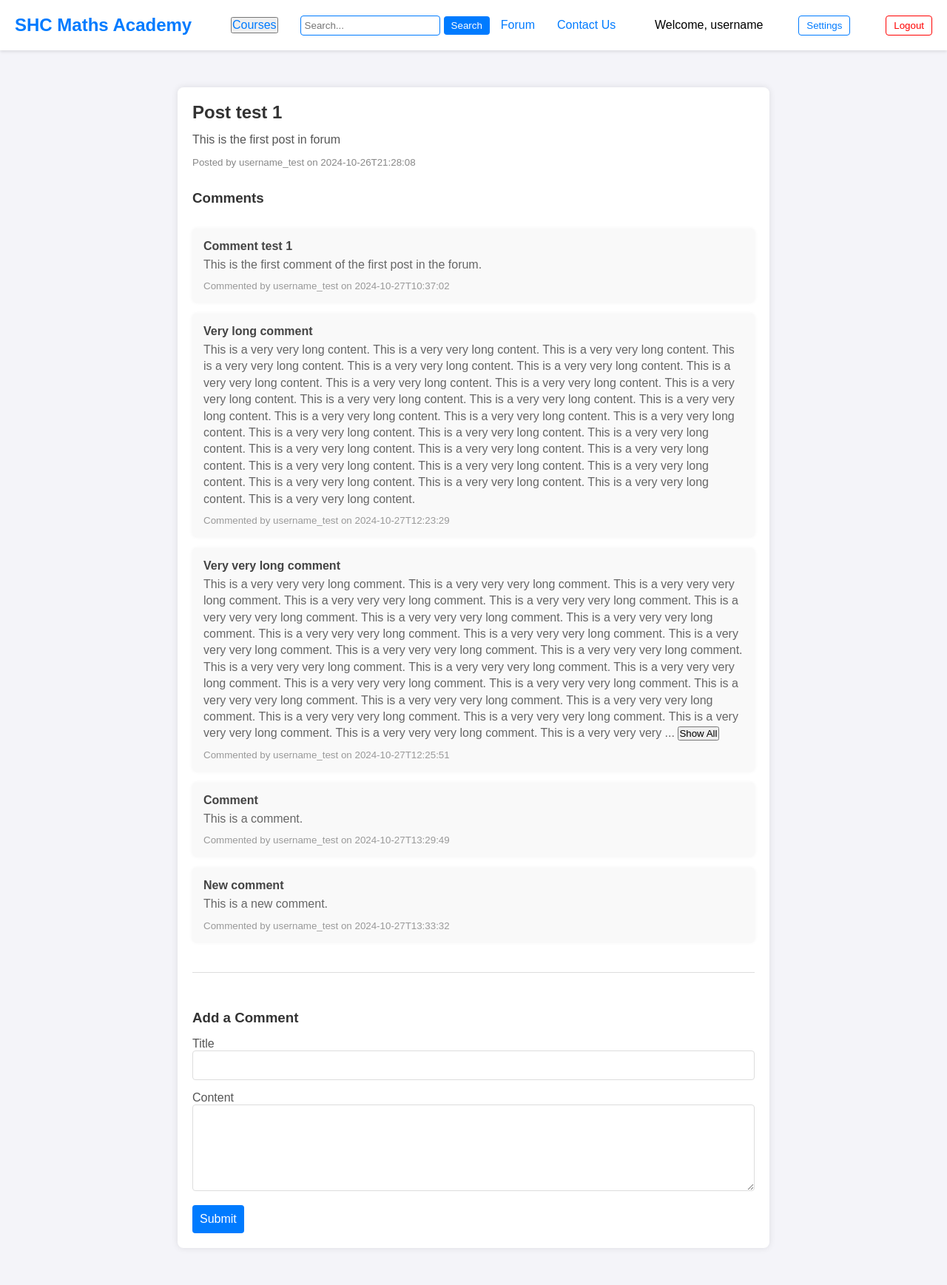
After one commit to SamChan23267/Tech_Scholarship, a Flask app: page /forum/post/1 in a window 1280 px wide. The commit adds this page. Shown: the whole page at 74% size. Run offline with Flask 3, Linux system fonts and the light colour scheme; a user stored in the database is signed in; data comes from the database, SQL or seed files in the repository; both versions use the stored data as it was after the commit.

Commit message:
Implemented forum

```diff
--- /dev/null
+++ b/Maths/Static/view_post.css
@@ -0,0 +1,110 @@
+body {
+    font-family: Arial, sans-serif;
+    background-color: #f4f4f9;
+    margin: 0;
+    padding: 0;
+}
+
+.post-detail {
+    max-width: 800px;
+    margin: 50px auto;
+    background-color: #fff;
+    padding: 20px;
+    border-radius: 8px;
+    box-shadow: 0 0 10px rgba(0, 0, 0, 0.1);
+}
+
+.post-detail h2 {
+    color: #333;
+    margin-bottom: 10px;
+}
+
+.post-detail p {
+    color: #555;
+    line-height: 1.6;
+}
+
+.post-detail small {
+    display: block;
+    color: #888;
+    margin-top: 10px;
+}
+
+.post-detail h3 {
+    color: #333;
+    margin-top: 30px;
+}
+
+.comments {
+    margin-top: 30px;
+}
+
+.comment {
+    background-color: #f9f9f9;
+    padding: 15px;
+    border-radius: 5px;
+    margin-bottom: 15px;
+    box-shadow: 0 0 5px rgba(0, 0, 0, 0.05);
+}
+
+.comment h4 {
+    color: #444;
+    margin-bottom: 5px;
+}
+
+.comment p {
+    color: #666;
+    line-height: 1.4;
+}
+
+.comment small {
+    color: #999;
+}
+
+.add-comment {
+    margin-top: 40px;
+    padding-top: 20px;
+    border-top: 1px solid #ddd;
+}
+
+.add-comment h3 {
+    color: #333;
+    margin-bottom: 15px;
+}
+
+.add-comment-form .form-group {
+    margin-bottom: 15px;
+}
+
+.add-comment-form label {
+    margin-bottom: 5px;
+    color: #555;
+}
+
+.add-comment-form input[type="text"],
+.add-comment-form textarea {
+    width: 100%;
+    padding: 10px;
+    border: 1px solid #ddd;
+    border-radius: 4px;
+    font-size: 16px;
+}
+
+.add-comment-form textarea {
+    resize: vertical;
+}
+
+.add-comment-form .btn {
+    background-color: #007bff;
+    color: #fff;
+    padding: 10px;
+    border: none;
+    border-radius: 4px;
+    cursor: pointer;
+    font-size: 16px;
+    transition: background-color 0.3s ease;
+}
+
+.add-comment-form .btn:hover {
+    background-color: #0056b3;
+}
--- a/Maths/Templates/navbar_auth.html
+++ b/Maths/Templates/navbar_auth.html
@@ -43,7 +43,7 @@
             <input type="text" name="q" placeholder="Search...">
             <button type="submit">Search</button>
         </form>
-        <a href="#forum">Forum</a>
+        <a href="{{ url_for('forum') }}">Forum</a>
         <a href="#contact">Contact Us</a>
     </nav>
     <div class="welcome-user">
--- /dev/null
+++ b/Maths/Templates/view_post.html
@@ -0,0 +1,75 @@
+<!DOCTYPE html>
+<html lang="en">
+<head>
+    <meta charset="UTF-8">
+    <meta name="viewport" content="width=device-width, initial-scale=1.0">
+    <link rel="stylesheet" type="text/css" href="{{ url_for('static', filename='view_post.css') }}">
+    <title>{{ post['title'] }}</title>
+</head>
+<body>
+
+    {% include 'navbar_auth.html' %}
+
+    {% include 'flashmessage.html' %}
+
+    <section class="post-detail">
+        <h2>{{ post['title'] }}</h2>
+        <p>{{ post['content'] }}</p>
+        <small>Posted by {{ post['username'] }} on {{ post['created_at'] }}</small>
+
+        <h3>Comments</h3>
+        <div class="comments">
+            {% for comment in comments %}
+                <div class="comment">
+                    <h4>{{ comment['title'] }}</h4>
+                    <p>
+                        {% if comment['content']|length > 1000 %}
+                            <span class="comment-preview">{{ comment['content'][:1000] }}...</span>
+                            <span class="comment-full" style="display: none;">{{ comment['content'] }}</span>
+                            <button class="show-all-btn" onclick="toggleComment(this)">Show All</button>
+                        {% else %}
+                            {{ comment['content'] }}
+                        {% endif %}
+                    </p>
+                    <small>Commented by {{ comment['username'] }} on {{ comment['created_at'] }}</small>
+                </div>
+            {% else %}
+                <p>No comments yet. Be the first to comment!</p>
+            {% endfor %}
+        </div>
+
+        {% if session['user_id'] %}
+        <section class="add-comment">
+            <h3>Add a Comment</h3>
+            <form action="{{ url_for('add_comment', post_id=post['id']) }}" method="post" class="add-comment-form">
+                <div class="form-group">
+                    <label for="comment-title">Title</label>
+                    <input type="text" id="comment-title" name="title" required>
+                </div>
+                <div class="form-group">
+                    <label for="comment-content">Content</label>
+                    <textarea id="comment-content" name="content" rows="5" required></textarea>
+                </div>
+                <button type="submit" class="btn">Submit</button>
+            </form>
+        </section>
+        {% endif %}
+    </section>
+    <script>
+        function toggleComment(button) {
+            const commentPreview = button.previousElementSibling.previousElementSibling;
+            const commentFull = button.previousElementSibling;
+
+            if (commentFull.style.display === 'none') {
+                commentFull.style.display = 'inline';
+                commentPreview.style.display = 'none';
+                button.textContent = 'Show Less';
+            } else {
+                commentFull.style.display = 'none';
+                commentPreview.style.display = 'inline';
+                button.textContent = 'Show All';
+            }
+        }
+    </script>
+</body>
+</html>
--- a/Maths/maths.py
+++ b/Maths/maths.py
@@ -6,6 +6,7 @@ import requests
 import json
 import random
 from functools import wraps
+from datetime import datetime
 import os
 os.environ['OAUTHLIB_INSECURE_TRANSPORT'] = '1'
 
@@ -16,6 +17,9 @@ password_pattern = re.compile(r'^.{6,16}$')
 app = Flask(__name__, template_folder='templates')
 app.secret_key = 'your_secret_key'
 
+
+import pytz
+auckland_tz = pytz.timezone('Pacific/Auckland')
 
 def login_required(f):
     @wraps(f)
@@ -64,12 +68,21 @@ def get_topics_db_connection():
         conn_topics.row_factory = sqlite3.Row
     return conn_topics
 
+def get_forum_db_connection():
+    conn_forum = getattr(g, 'conn_forum', None)
+    if conn_forum is None:
+        conn_forum = g.conn_forum = sqlite3.connect('forum.db')
+        conn_forum.row_factory = sqlite3.Row
+    return conn_forum
+
 @app.teardown_appcontext
 def close_conn(exception):
     if 'conn_users' in g:
         g.conn_users.close()
     if 'conn_topics' in g:
         g.conn_topics.close()
+    if 'conn_forum' in g:
+        g.conn_forum.close()
 
 def get_user_scores(user_id):
     conn_users = get_users_db_connection()
@@ -651,6 +664,129 @@ def update_score():
     update_user_score(user_id, sub_section_id, score)
     return jsonify({'success': True})
 
+@app.route('/forum')
+def forum():
+    conn_forum = get_forum_db_connection()
+    cursor_forum = conn_forum.cursor()
+
+    conn_users = get_users_db_connection()
+    cursor_users = conn_users.cursor()
+
+    cursor_forum.execute('SELECT * FROM posts')
+    posts = cursor_forum.fetchall()
+
+    # Retrieve usernames for each post
+    posts_with_usernames = []
+    for post in posts:
+        cursor_users.execute('SELECT username FROM users WHERE id = ?', (post['user_id'],))
+        user = cursor_users.fetchone()
+        post_with_username = dict(post)
+        post_with_username['username'] = user['username'] if user else 'Unknown'
+        post_with_username['created_at'] = datetime.fromisoformat(post['created_at']).astimezone(auckland_tz).strftime("%Y-%m-%dT%H:%M:%S")
+        posts_with_usernames.append(post_with_username)
+
+    conn_forum.close()
+    conn_users.close()
+
+    return render_template('forum.html', posts=posts_with_usernames)
+
+@app.route('/forum/create_post', methods=['GET', 'POST'])
+@login_required
+def create_post():
+    if request.method == 'POST':
+        user_id = session['user_id']
+        title = request.form['title']
+        content = request.form['content']
+
+        conn_forum = get_forum_db_connection()
+        cursor_forum = conn_forum.cursor()
+        cursor_forum.execute('''
+            INSERT INTO posts (user_id, title, content)
+            VALUES (?, ?, ?)
+        ''', (user_id, title, content))
+        conn_forum.commit()
+        conn_forum.close()
+
+        flash('Post created successfully!', 'success')
+        return redirect(url_for('forum'))
+
+    return render_template('create_post.html')
+
+@app.route('/forum/post/<int:post_id>')
+def view_post(post_id):
+    conn_forum = get_forum_db_connection()
+    cursor_forum = conn_forum.cursor()
+
+    conn_users = get_users_db_connection()
+    cursor_users = conn_users.cursor()
+
+    cursor_forum.execute('SELECT * FROM posts WHERE id = ?', (post_id,))
+    post = cursor_forum.fetchone()
+
+
+
+    # Retrieve username for the post
+    cursor_users.execute('SELECT username FROM users WHERE id = ?', (post['user_id'],))
+    user = cursor_users.fetchone()
+
+    post = dict(post) if user else 'Unknown'
+    post['username'] = user['username']
+    post['created_at'] = datetime.fromisoformat(post['created_at']).astimezone(auckland_tz).strftime("%Y-%m-%dT%H:%M:%S")
+
+    # Parse comments from JSON string
+    comments = json.loads(post['comments']) if post['comments'] else []
+    for comment in comments:
+        cursor_users.execute('SELECT username FROM users WHERE id = ?', (comment['user_id'],))
+        user = cursor_users.fetchone()
+        comment['username'] = user['username'] if user else 'Unknown'
+        comment['created_at'] = datetime.fromisoformat(comment['created_at']).astimezone(auckland_tz).strftime("%Y-%m-%dT%H:%M:%S")
+
+    conn_forum.close()
+    conn_users.close()
+
+    return render_template('view_post.html', post=post, comments=comments)
+
+
+@app.route('/forum/post/<int:post_id>/add_comment', methods=['POST'])
+@login_required
+def add_comment(post_id):
+    user_id = session['user_id']
+    title = request.form['title']
+    content = request.form['content']
+
+    conn_forum = get_forum_db_connection()
+    cursor_forum = conn_forum.cursor()
+    cursor_forum.execute('SELECT comments FROM posts WHERE id = ?', (post_id,))
+    post = cursor_forum.fetchone()
+
+    # Ensure comments is a list
+    try:
+        comments = json.loads(post['comments']) if post['comments'] else []
+        if not isinstance(comments, list):
+            comments = []
+    except json.JSONDecodeError:
+        comments = []
+
+    new_comment = {
+        'id': len(comments) + 1,
+        'user_id': user_id,
+        'title': title,
+        'content': content,
+        'created_at': datetime.now().isoformat()
+    }
+    comments.append(new_comment)
+
+    # Update the comments column with the new JSON string
+    cursor_forum.execute('''
+        UPDATE posts
+        SET comments = ?
+        WHERE id = ?
+    ''', (json.dumps(comments), post_id))
+    conn_forum.commit()
+    conn_forum.close()
+
+    flash('Comment added successfully!', 'success')
+    return redirect(url_for('view_post', post_id=post_id))
 
 
 
```
Also changed, not shown: Maths/Static/create_post.css (added, +62 -0 lines), Maths/Static/forum.css (added, +104 -0 lines), Maths/Templates/create_post.html (added, +31 -0 lines), Maths/Templates/forum.html (added, +67 -0 lines), Maths/forum_db.py (added, +24 -0 lines), forum.db (added).
